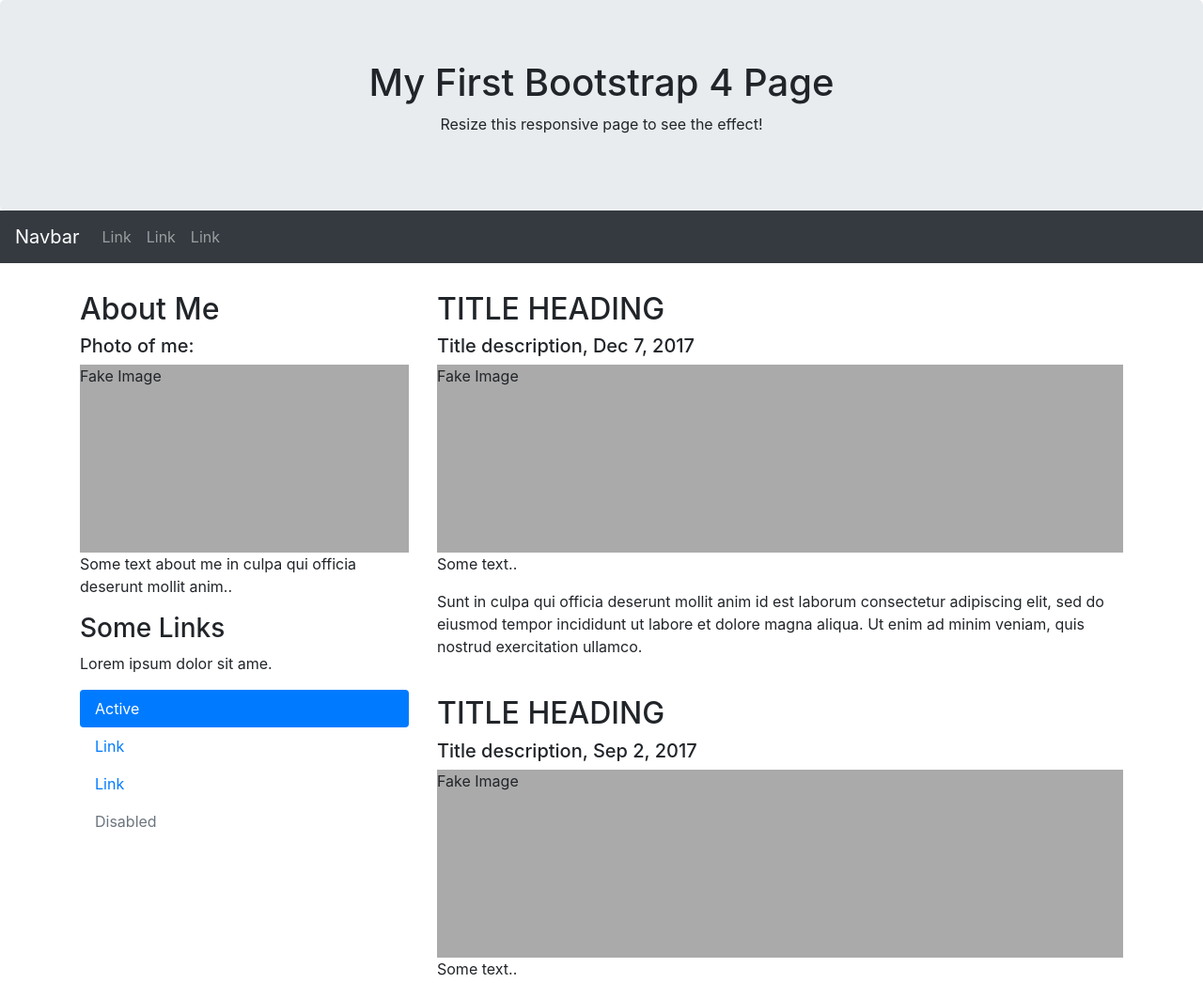
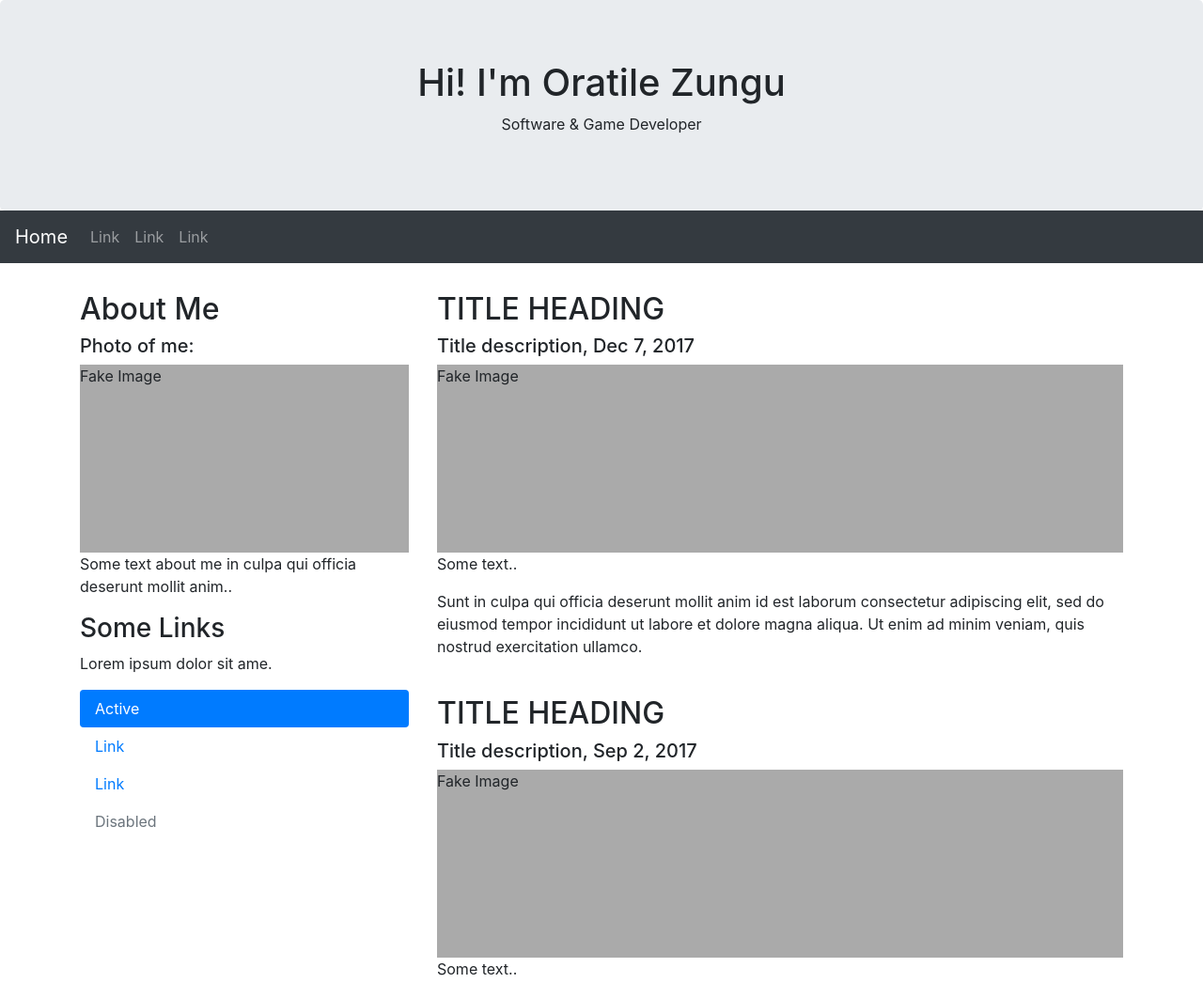
Before and after one commit to Oratile2510/Oratile2510.github.io, a plain HTML site: page index.html in a window 1280 px wide. Shown: the top 1046 px of the page at 94% size. Drawn offline with nearby package versions, Linux system fonts and the light colour scheme.

Commit message:
Update index.html

```diff
--- a/index.html
+++ b/index.html
@@ -1,7 +1,7 @@
 <!DOCTYPE html>
 <html lang="en">
 <head>
-  <title>Bootstrap 4 Website Example</title>
+  <title>Oratile's Portfolio</title>
   <meta charset="utf-8">
   <meta name="viewport" content="width=device-width, initial-scale=1">
   <link rel="stylesheet" href="https://maxcdn.bootstrapcdn.com/bootstrap/4.5.2/css/bootstrap.min.css">
@@ -18,12 +18,12 @@
 <body>
 
 <div class="jumbotron text-center" style="margin-bottom:0">
-  <h1>My First Bootstrap 4 Page</h1>
-  <p>Resize this responsive page to see the effect!</p>
+  <h1>Hi! I'm Oratile Zungu</h1>
+  <p>Software & Game Developer</p>
 </div>
 
 <nav class="navbar navbar-expand-sm bg-dark navbar-dark">
-  <a class="navbar-brand" href="#">Navbar</a>
+  <a class="navbar-brand" href="#">Home</a>
   <button class="navbar-toggler" type="button" data-toggle="collapse" data-target="#collapsibleNavbar">
     <span class="navbar-toggler-icon"></span>
   </button>
```
